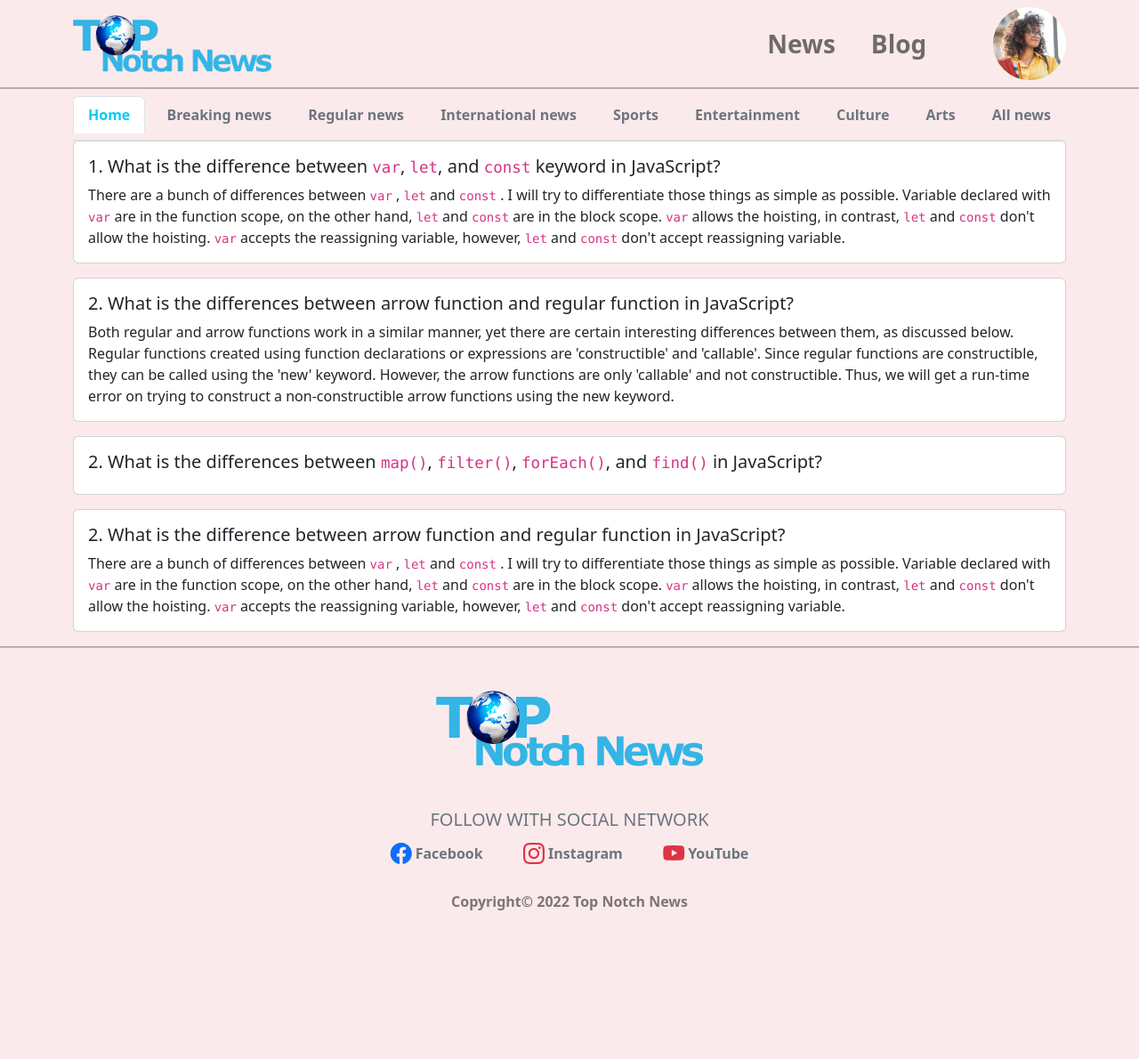
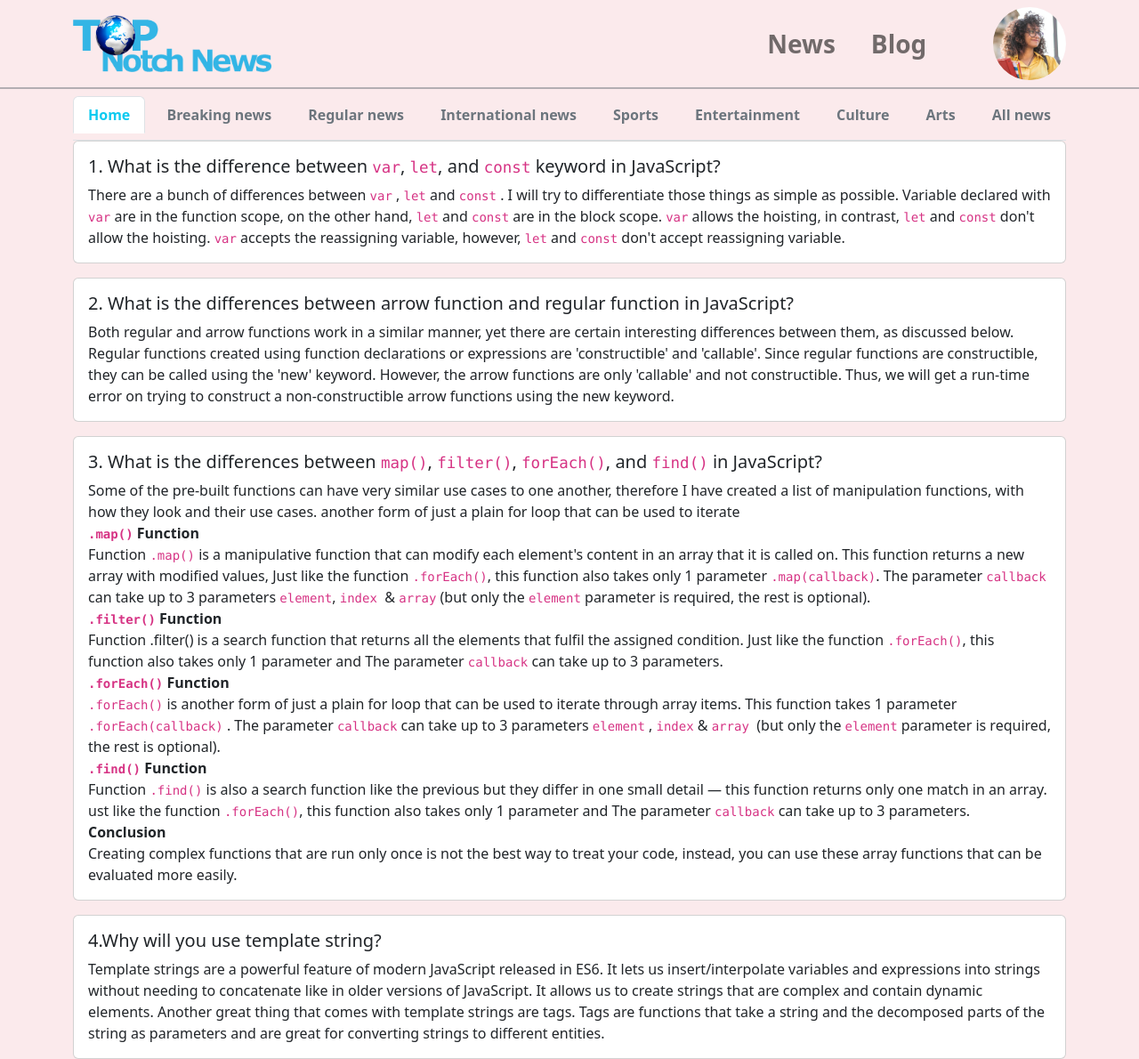
Before and after one commit to AnamulHassan/top-notch-news, a plain HTML site: page blog.html in a window 1280 px wide. Shown: the top 1190 px of the page at 89% size. Before the commit the page ends 1049 px from the top, so only its background shows below. Drawn offline with nearby package versions, Linux system fonts and the light colour scheme.

Commit message:
blog article added

```diff
--- a/blog.html
+++ b/blog.html
@@ -52,7 +52,7 @@
             >
               <a
                 class="nav-link me-0 me-sm-0 me-md-0 me-lg-4 me-xl-4 me-xxl-4"
-                href="#"
+                href="index.html"
                 >News</a
               >
               <a class="nav-link" href="#">Blog</a>
@@ -153,11 +153,53 @@
         <div class="card">
           <div class="card-body">
             <h5 class="card-title">
-              2. What is the differences between <code>map()</code>,
+              3. What is the differences between <code>map()</code>,
               <code>filter()</code>, <code>forEach()</code>, and
               <code>find()</code> in JavaScript?
             </h5>
-            <p class="card-text"></p>
+            <p class="card-text">
+              Some of the pre-built functions can have very similar use cases to
+              one another, therefore I have created a list of manipulation
+              functions, with how they look and their use cases. another form of
+              just a plain for loop that can be used to iterate <br />
+              <strong> <code>.map()</code> Function</strong> <br />
+              Function <code>.map()</code> is a manipulative function that can
+              modify each element&#x27;s content in an array that it is called
+              on. This function returns a new array with modified values, Just
+              like the function <code>.forEach()</code>, this function also
+              takes only 1 parameter <code>.map(callback)</code>. The parameter
+              <code>callback</code> can take up to 3 parameters
+              <code>element</code>, <code>index </code>& <code>array</code> (but
+              only the <code>element</code> parameter is required, the rest is
+              optional). <br />
+              <strong> <code>.filter()</code> Function</strong> <br />
+              Function .filter() is a search function that returns all the
+              elements that fulfil the assigned condition. Just like the
+              function <code>.forEach()</code>, this function also takes only 1
+              parameter and The parameter <code>callback</code> can take up to 3
+              parameters. <br />
+              <strong> <code>.forEach()</code> Function</strong> <br />
+              <code>.forEach()</code> is another form of just a plain for loop
+              that can be used to iterate through array items. This function
+              takes 1 parameter <code>.forEach(callback)</code> . The parameter
+              <code> callback</code> can take up to 3 parameters
+              <code>element</code> , <code>index</code> &
+              <code>array </code> (but only the <code>element</code> parameter
+              is required, the rest is optional).
+              <br />
+              <strong> <code>.find()</code> Function</strong> <br />
+              Function <code>.find()</code> is also a search function like the
+              previous but they differ in one small detail — this function
+              returns only one match in an array. ust like the function
+              <code>.forEach()</code>, this function also takes only 1 parameter
+              and The parameter <code>callback</code> can take up to 3
+              parameters.
+              <br />
+              <b>Conclusion</b> <br />
+              Creating complex functions that are run only once is not the best
+              way to treat your code, instead, you can use these array functions
+              that can be evaluated more easily.
+            </p>
           </div>
         </div>
       </article>
@@ -165,21 +207,16 @@
       <article class="mb-3">
         <div class="card">
           <div class="card-body">
-            <h5 class="card-title">
-              2. What is the difference between arrow function and regular
-              function in JavaScript?
-            </h5>
+            <h5 class="card-title">4.Why will you use template string?</h5>
             <p class="card-text">
-              There are a bunch of differences between <code>var</code> ,
-              <code>let</code> and <code>const</code> . I will try to
-              differentiate those things as simple as possible. Variable
-              declared with <code>var</code> are in the function scope, on the
-              other hand, <code>let</code> and <code>const</code> are in the
-              block scope. <code>var</code> allows the hoisting, in contrast,
-              <code>let</code> and <code>const</code> don't allow the hoisting.
-              <code>var</code> accepts the reassigning variable, however,
-              <code>let</code> and <code>const</code> don't accept reassigning
-              variable.
+              Template strings are a powerful feature of modern JavaScript
+              released in ES6. It lets us insert/interpolate variables and
+              expressions into strings without needing to concatenate like in
+              older versions of JavaScript. It allows us to create strings that
+              are complex and contain dynamic elements. Another great thing that
+              comes with template strings are tags. Tags are functions that take
+              a string and the decomposed parts of the string as parameters and
+              are great for converting strings to different entities.
             </p>
           </div>
         </div>
```
Also changed, not shown: index.html (+1 -1 lines).
